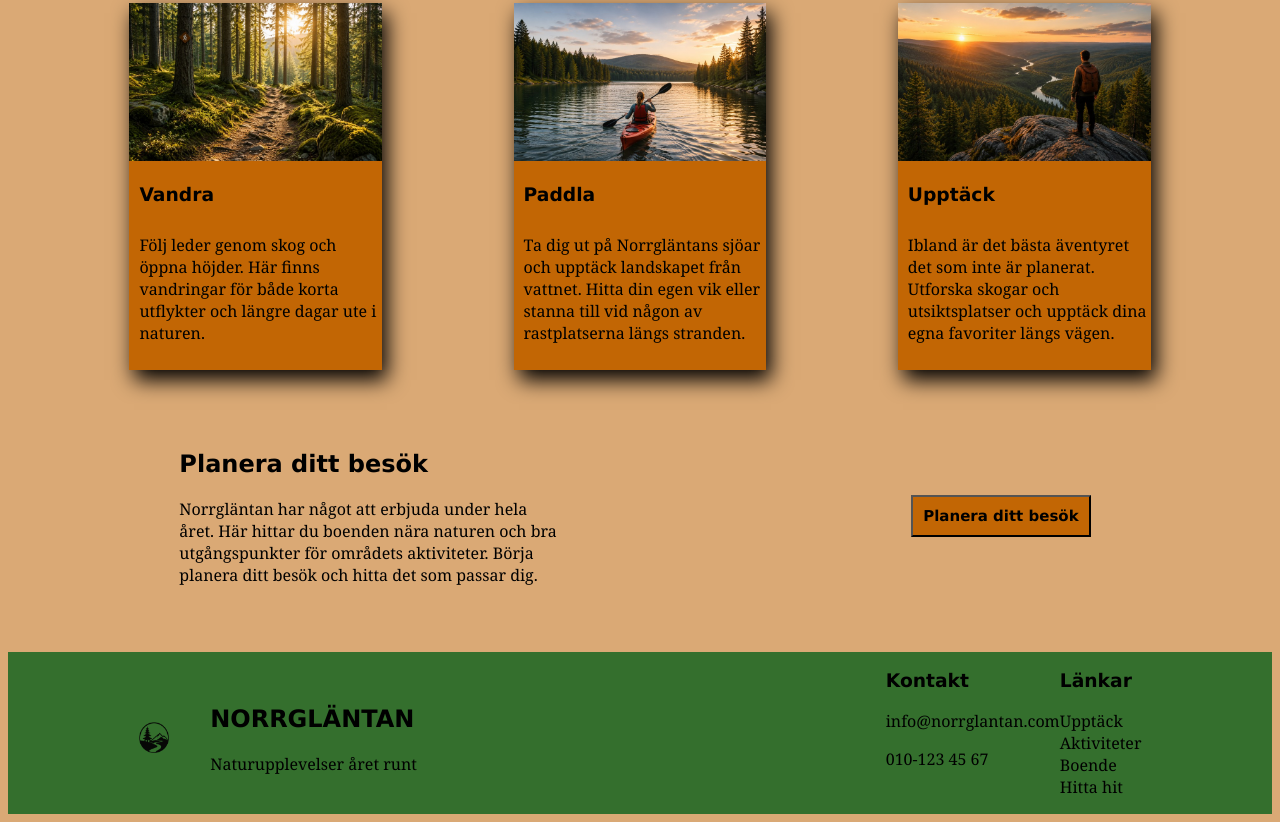
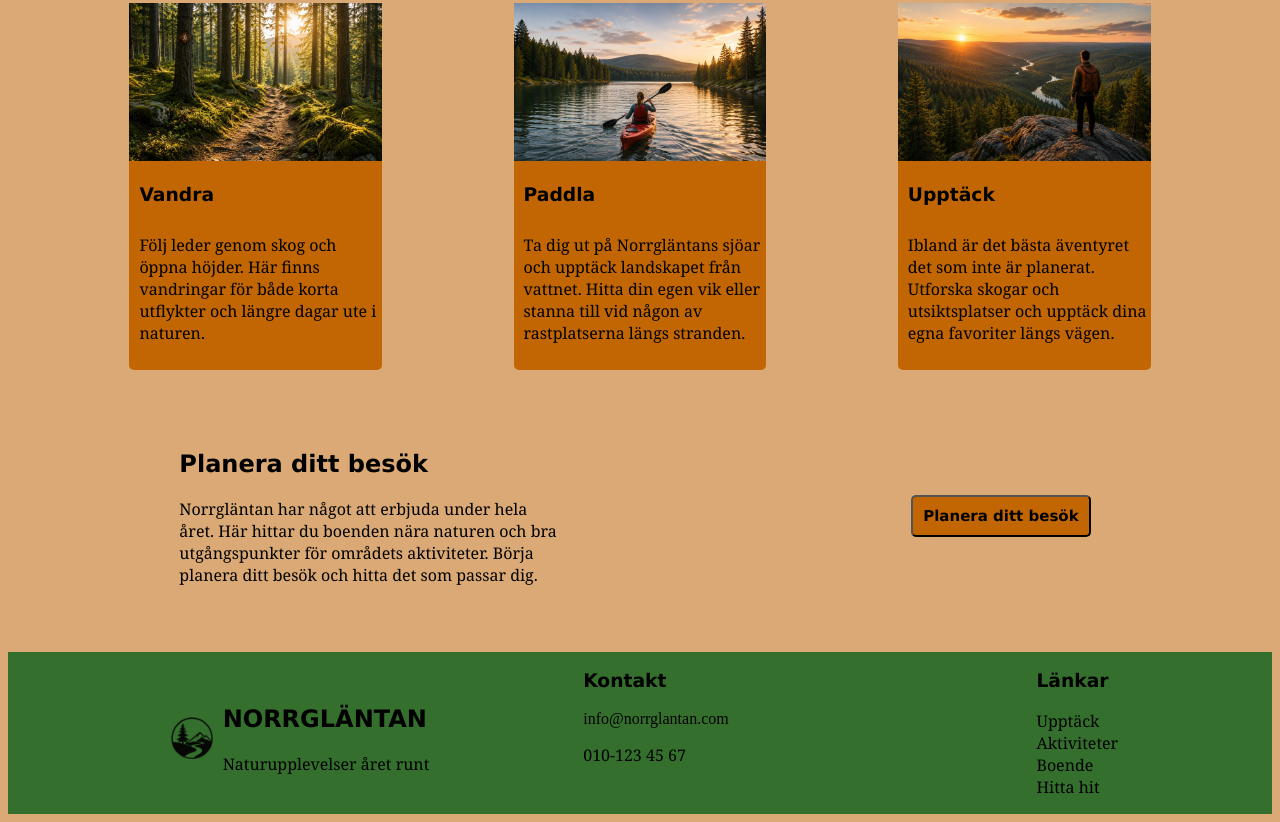
Before and after one commit to ghamlton/Norrglantan, a plain HTML site: page index.html in a window 1280 px wide. Shown: the part 909-1731 px from the top of the page. Drawn offline with Linux system fonts and the light colour scheme.

Commit message:
allting är klart efter mindre justeringar i css och html

```diff
--- a/css/style.css
+++ b/css/style.css
@@ -10,8 +10,12 @@ a{
     text-decoration: none;
 }
 
+a:hover{
+    color: white;
+}
+
 .hero{
-    background-color: white;
+    background-color: #DAA975;
     text-align: center;
 }
 
@@ -26,7 +30,7 @@ a{
 .card{
     background-color:#C26604;
     margin: 10px;
-    box-shadow: 5px 10px 20px;
+    border-radius: 5px;
 }
 
 .cardimg{
@@ -39,12 +43,13 @@ a{
 }
 
 .headernav{
-background-color: white;
+background-color:#C26604;
 font-family: Georgia, 'Times New Roman', Times, serif
 }
 
 .button{
     background-color: #C26604;
+    border-radius: 5px;
     font-size: 15px;
     padding: 10px;
     margin: 10px;
@@ -123,7 +128,7 @@ footer{
 {
 
     .logotype{
-        width: 5%;
+        width: 10%;
     }
 
     header{
@@ -186,6 +191,10 @@ footer{
         max-width: 20%;
     }
 
+    .card:hover{
+        box-shadow: 5px 10px 40px;
+    }
+
     .ending{
         flex-direction: row;
         justify-content: space-around;
@@ -198,20 +207,25 @@ footer{
         max-width: 30%;
     }
 
+
     footer{
-        display: flex;
-        justify-content: space-evenly;
+        display: grid;
+        grid-template-columns: 1fr 1fr 1fr;
     }
 
     .footerp1{
+        grid-column: 1/2;
+        display: flex;
         flex-direction: row;
-        gap: 5%;
+        justify-content: flex-end
     }
 
     .footerp2{
-        flex-direction: row;
+        grid-column: 2/4;
+    }
 
 
-    }
+
+
 
 }
--- a/index.html
+++ b/index.html
@@ -34,8 +34,6 @@
                         <p>Upptäck vidsträckta skogar, stilla sjöar och storslagna vyer. I Norrgläntan finns plats för både äventyr och avkoppling. </p>
                         <button class="button" type="button">Upptäck Norrgläntan</button>
                     </div>
-                </div>
-
 
             </section>
 
@@ -84,20 +82,17 @@
         <footer>
 
         <section class="footerp1">
-
                 <img class="logotype" src="images/logotyp_svart.png" alt="logotyp">
                 <div>
                     <h2>NORRGLÄNTAN</h2>
-                <p>Naturupplevelser året runt</p>
+                    <p>Naturupplevelser året runt</p>
                 </div>
-
-
         </section>
 
         <section class="footerp2">
             <div>
                 <h3>Kontakt</h3>
-                <p>info@norrglantan.com</p>
+                <a href="mailto:info@norrglantan.com">info@norrglantan.com</a>
                 <p>010-123 45 67</p>
             </div>
             <div>
```
